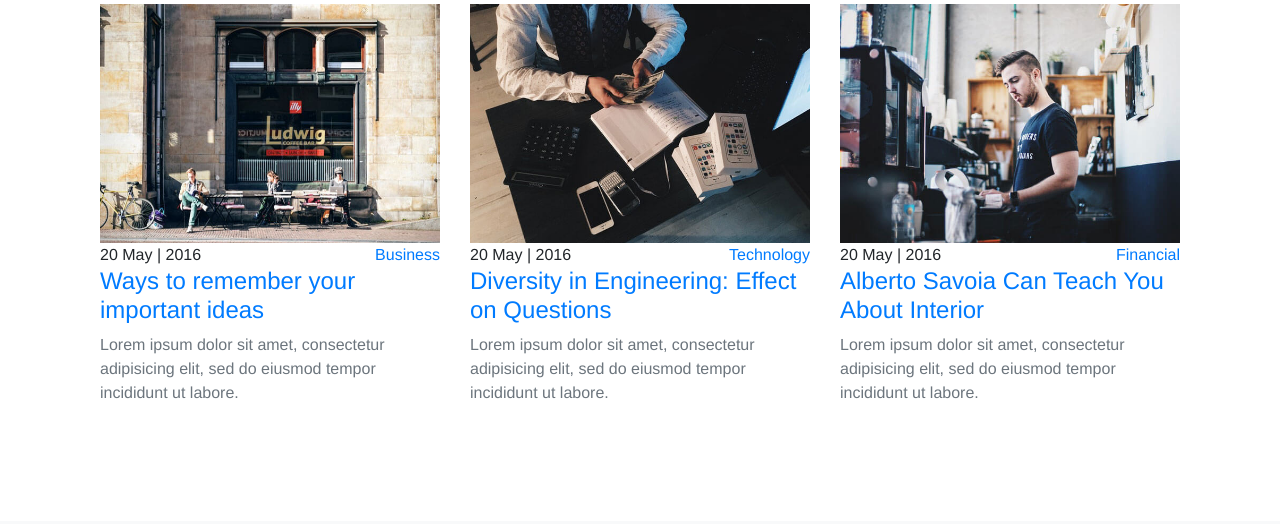
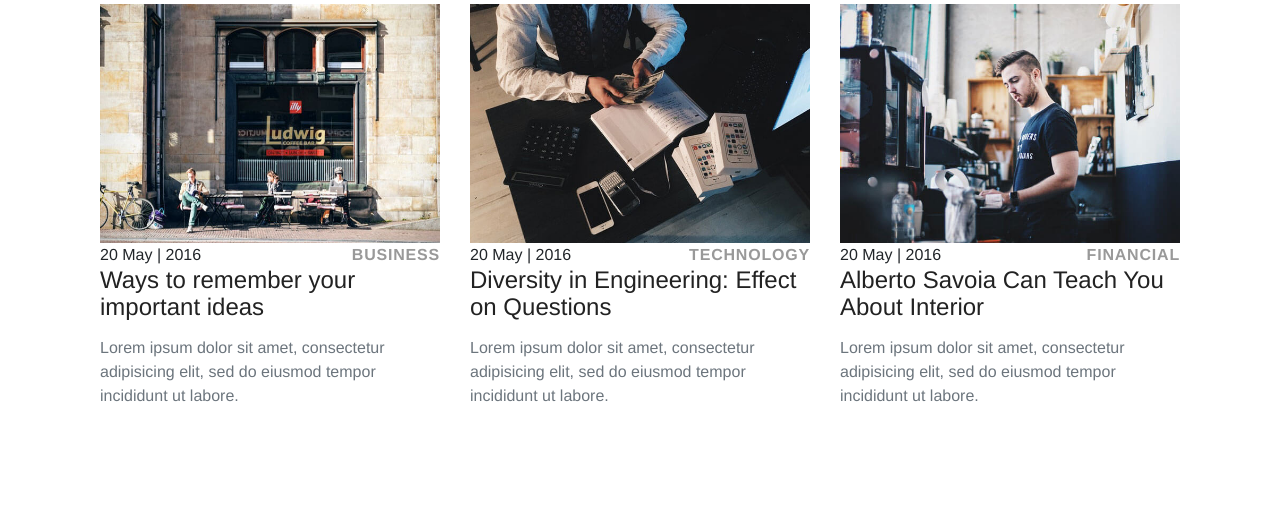
Before and after one commit to sirnusi/django-deployment-example, a Django app: page / in a window 1280 px wide. Shown: the part 616-1140 px from the top of the page. Before the commit the page ends 1015 px from the top, so only its background shows below. Run offline with Django 3.2, Linux system fonts and the light colour scheme; some libraries are stand-ins or nearby versions.

Commit message:
initial commit

```diff
--- a/blogapp/static/css/blogstyle.css
+++ b/blogapp/static/css/blogstyle.css
@@ -22,6 +22,22 @@ section {
     padding: 100px 0;
     overflow-x: hidden;
 }
+.post h3 {
+    line-height: 1.1em;
+    color: #222;
+    -webkit-transition: all 0.3s;
+    transition: all 0.3s;
+    margin-bottom: 1rem;
+}
+
+.post .category a {
+    color: #999;
+    letter-spacing: 0.05em;
+    font-weight: 700;
+    text-transform: uppercase;
+    text-decoration: none;
+}
+
 article, aside, figcaption, figure, footer, header, hgroup, main, nav, section {
     display: block;
 }
```
